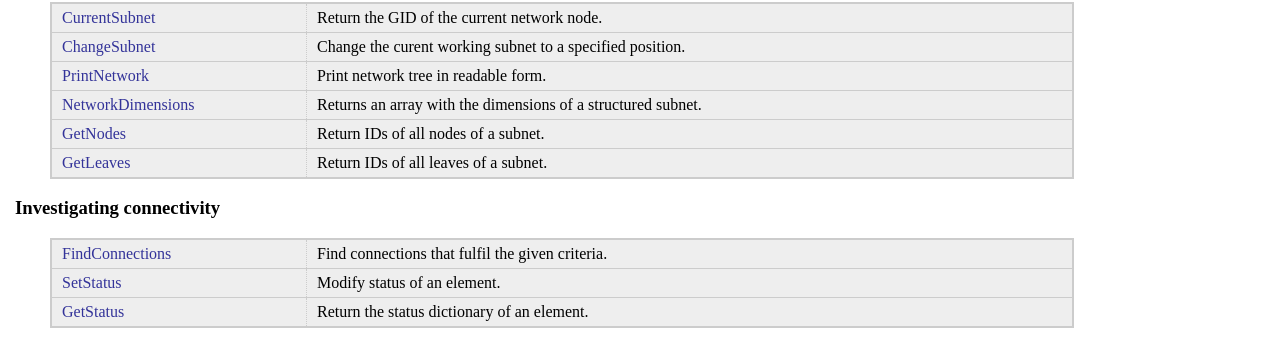
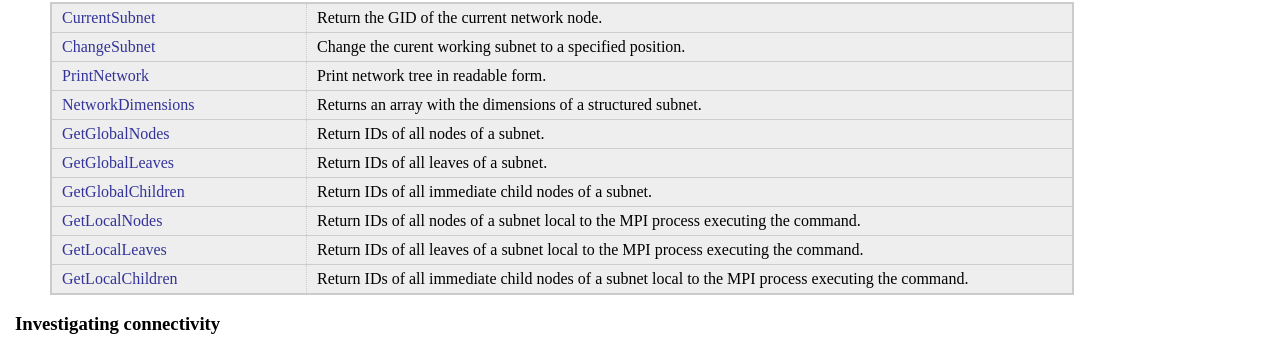
Before and after one commit to gewaltig/cython-neuron, a plain HTML site: page doc/quickref.html in a window 1280 px wide. Shown: the part 4515-4859 px from the top of the page. Drawn offline with Linux system fonts and the light colour scheme.

Commit message:
docs: fixed obsolete references to GetNodes
git-svn-id: https://www.nest-initiative.uni-freiburg.de/nest/branches/10kproject@9999 4fa6ec7b-3718-0410-b4d6-90ca9082ef84

```diff
--- a/doc/quickref.html
+++ b/doc/quickref.html
@@ -694,12 +694,28 @@ connected to their targets like a neuron.</p>
       <td>Returns an array with the dimensions of a structured subnet.</td>
     </tr>
     <tr>
-      <td width="25%"><a href="help/cc/GetNodes.html">GetNodes</a></td>
+      <td width="25%"><a href="help/cc/GetGlobalNodes.html">GetGlobalNodes</a></td>
       <td>Return IDs of all nodes of a subnet.</td>
     </tr>
     <tr>
-      <td width="25%"><a href="help/cc/GetLeaves.html">GetLeaves</a></td>
+      <td width="25%"><a href="help/cc/GetGlobalLeaves.html">GetGlobalLeaves</a></td>
       <td>Return IDs of all leaves of a subnet.</td>
+    </tr>
+    <tr>
+      <td width="25%"><a href="help/cc/GetGlobalChildren.html">GetGlobalChildren</a></td>
+      <td>Return IDs of all immediate child nodes of a subnet.</td>
+    </tr>
+    <tr>
+      <td width="25%"><a href="help/cc/GetLocalNodes.html">GetLocalNodes</a></td>
+      <td>Return IDs of all nodes of a subnet local to the MPI process executing the command.</td>
+    </tr>
+    <tr>
+      <td width="25%"><a href="help/cc/GetLocalLeaves.html">GetLocalLeaves</a></td>
+      <td>Return IDs of all leaves of a subnet local to the MPI process executing the command.</td>
+    </tr>
+    <tr>
+      <td width="25%"><a href="help/cc/GetLocalChildren.html">GetLocalChildren</a></td>
+      <td>Return IDs of all immediate child nodes of a subnet local to the MPI process executing the command.</td>
     </tr>
   </tbody>
 </table>
```
Also changed, not shown: 3 other files.
